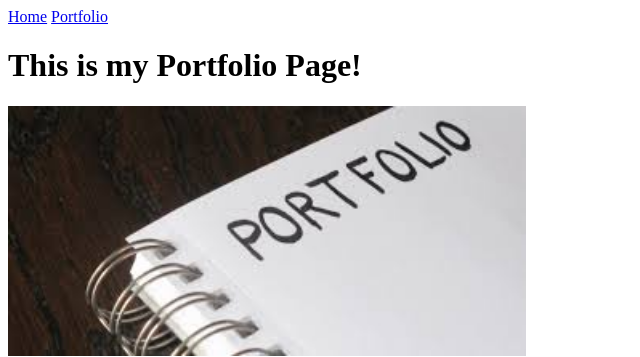
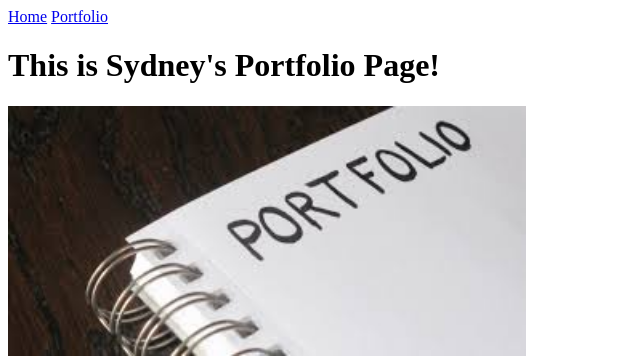
Before and after one commit to sbulsombut873/sbulsombut873.github.io, a plain HTML site: page my_website/portfolio.html in a window 1280 px wide. Shown: the top 357 px of the page, without its empty margins (0-640 px from the left). Drawn offline with Linux system fonts and the light colour scheme.

Commit message:
Changed the heading

```diff
--- a/my_website/portfolio.html
+++ b/my_website/portfolio.html
@@ -7,7 +7,7 @@
 	  <body>
     <a href="index.html">Home</a>
     <a href="portfolio.html">Portfolio</a>
-    <h1>This is my Portfolio Page!</h1>
+    <h1>This is Sydney's Portfolio Page!</h1>
     <img src="images/portfolio.jpg" height="250">
     <br>
     <a target="_blank" href="https://scratch.mit.edu">
```
